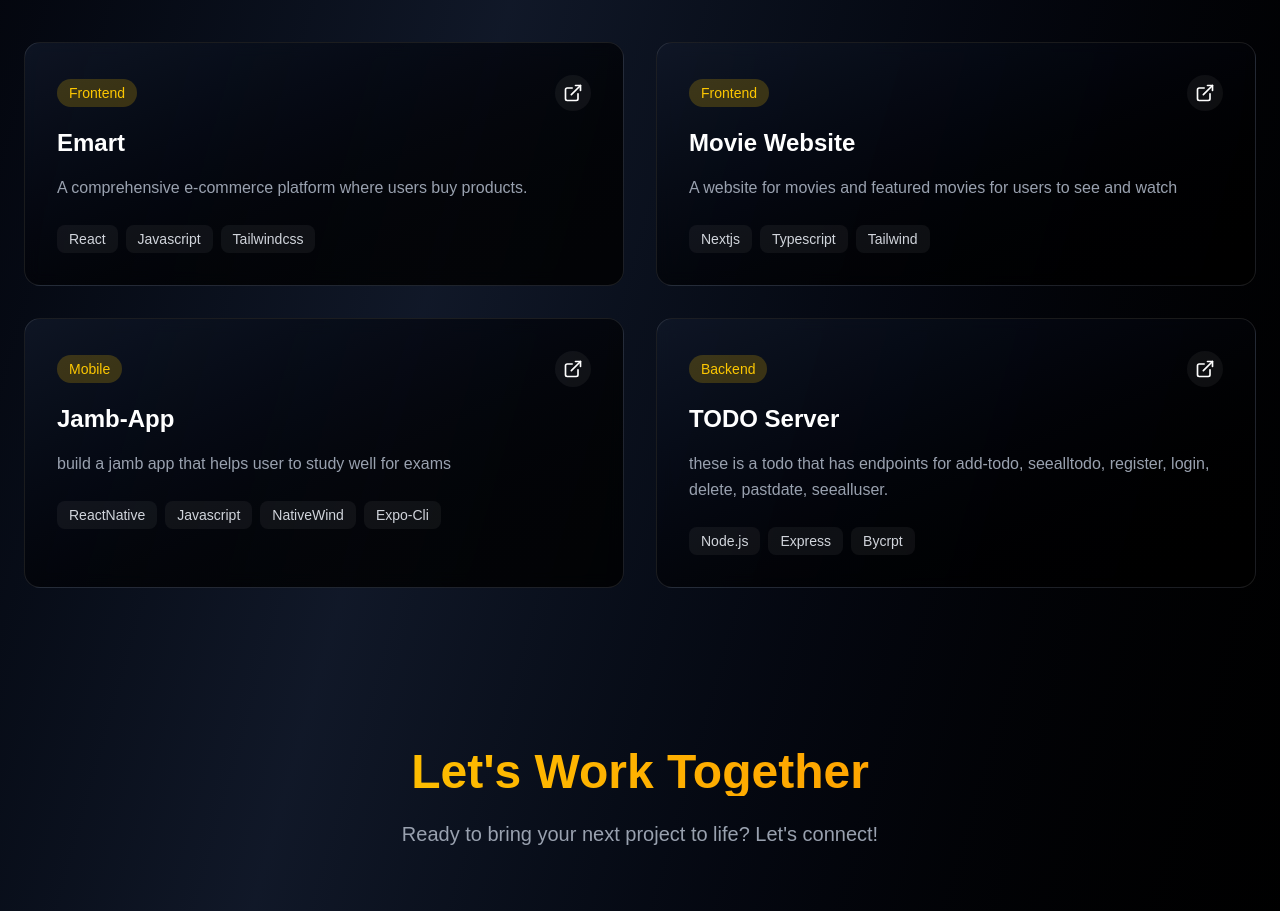
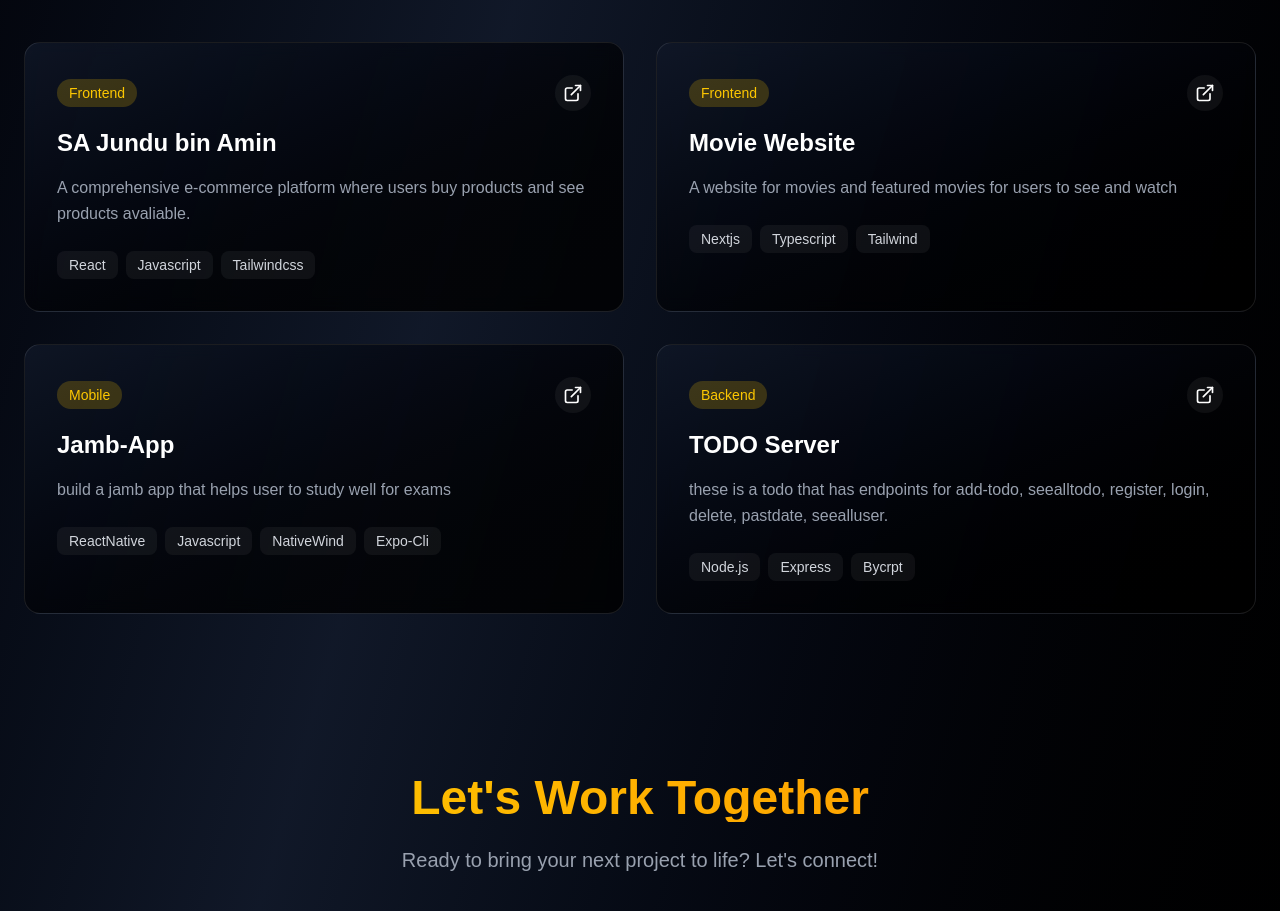
Before and after one commit to Promise278/My-New-Portfolio-Website, a Next.js app: page / in a window 1280 px wide. Shown: the part 2700-3611 px from the top of the page. Built offline with nearby package versions, Linux system fonts and the light colour scheme.

Commit message:
updated portfolio website

```diff
--- a/app/components/projectsection.tsx
+++ b/app/components/projectsection.tsx
@@ -1,9 +1,8 @@
-"use client"
-import React, { useEffect } from 'react'
-import { ExternalLink } from 'lucide-react';
+"use client";
+import React, { useEffect } from "react";
+import { ExternalLink } from "lucide-react";
 import AOS from "aos";
 import "aos/dist/aos.css";
-
 
 function ProjectSection() {
   useEffect(() => {
@@ -16,33 +15,36 @@ function ProjectSection() {
 
   const projects = [
     {
-        title: "Emart",
-        description: "A comprehensive e-commerce platform where users buy products.",
+      title: "SA Jundu bin Amin",
+      description:
+        "A comprehensive e-commerce platform where users buy products and see products avaliable.",
       tech: ["React", "Javascript", "Tailwindcss"],
       type: "Frontend",
-        link: "https://github.com/Promise278/E-mart"
+      link: "https://sudia-s-shop.vercel.app/",
     },
     {
       title: "Movie Website",
-        description: "A website for movies and featured movies for users to see and watch",
+      description:
+        "A website for movies and featured movies for users to see and watch",
       tech: ["Nextjs", "Typescript", "Tailwind"],
       type: "Frontend",
-        link: "https://github.com/Promise278/Movie-Next"
+      link: "https://movie-next-8dv1.vercel.app/",
     },
     {
       title: "Jamb-App",
       description: "build a jamb app that helps user to study well for exams",
       tech: ["ReactNative", "Javascript", "NativeWind", "Expo-Cli"],
       type: "Mobile",
-        link: "https://github.com/Promise278/Jamb-app"
+      link: "https://github.com/Promise278/Jamb-app",
     },
     {
       title: "TODO Server",
-        description: "these is a todo that has endpoints for add-todo, seealltodo, register, login, delete, pastdate, seealluser.",
+      description:
+        "these is a todo that has endpoints for add-todo, seealltodo, register, login, delete, pastdate, seealluser.",
       tech: ["Node.js", "Express", "Bycrpt"],
       type: "Backend",
-        link: "https://github.com/Promise278/Todo-Server"
-      }
+      link: "https://github.com/Promise278/Todo-Server",
+    },
   ];
 
   return (
@@ -52,7 +54,7 @@ function ProjectSection() {
           <div
             id="projects"
             data-aos="fade-up"
-              className='text-center mb-16 transition-all duration-1000'
+            className="text-center mb-16 transition-all duration-1000"
           >
             <h2 className="text-5xl font-bold mb-6 bg-gradient-to-r from-yellow-400 to-amber-500 bg-clip-text text-transparent">
               Featured Projects
@@ -63,11 +65,12 @@ function ProjectSection() {
           </div>
 
           <div className="grid md:grid-cols-2 gap-8">
-            {projects.map((project, index) => (
+            {projects.map((project, index) => {
+              return (
                 <div
                   key={project.title}
                   data-aos="fade-up"
-                className='group relative overflow-hidden rounded-2xl bg-gradient-to-br from-gray-900/80 to-black/80 backdrop-blur-sm border border-white/10 hover:border-yellow-400/50 transition-all duration-500 hover:transform hover:scale-105'
+                  className="group relative overflow-hidden rounded-2xl bg-gradient-to-br from-gray-900/80 to-black/80 backdrop-blur-sm border border-white/10 hover:border-yellow-400/50 transition-all duration-500 hover:transform hover:scale-105"
                   style={{ transitionDelay: `${index * 200}ms` }}
                 >
                   <div className="p-8">
@@ -104,15 +107,14 @@ function ProjectSection() {
                       ))}
                     </div>
                   </div>
-
-                <div className="absolute inset-0 bg-gradient-to-r from-yellow-400/0 via-yellow-400/5 to-yellow-400/0 opacity-0 group-hover:opacity-100 transition-opacity duration-500"></div>
                 </div>
-            ))}
+              );
+            })}
           </div>
         </div>
       </section>
     </div>
-  )
+  );
 }
 
-export default ProjectSection
+export default ProjectSection;
```
Lines whose indentation alone changed are shown as unchanged.
